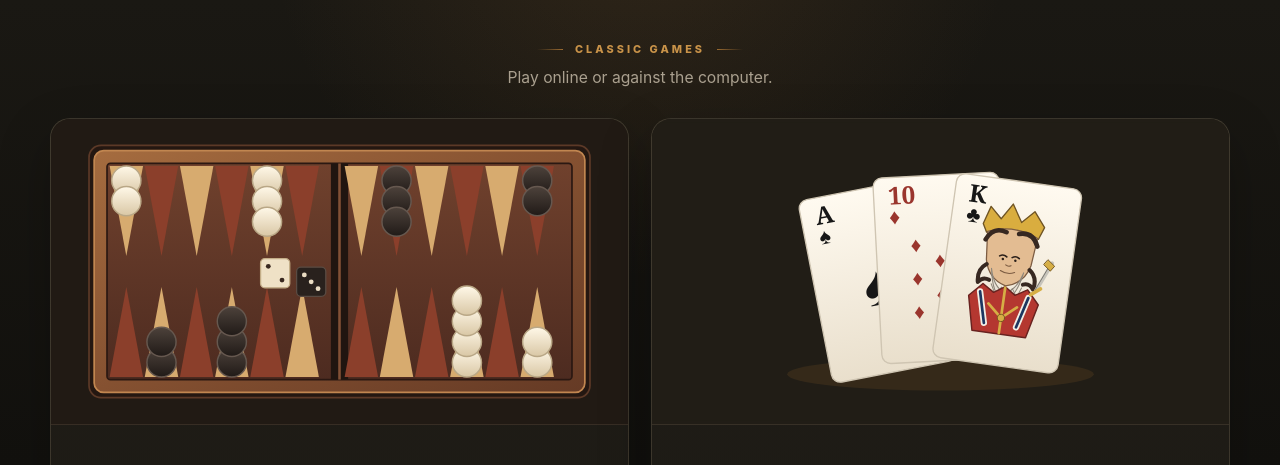
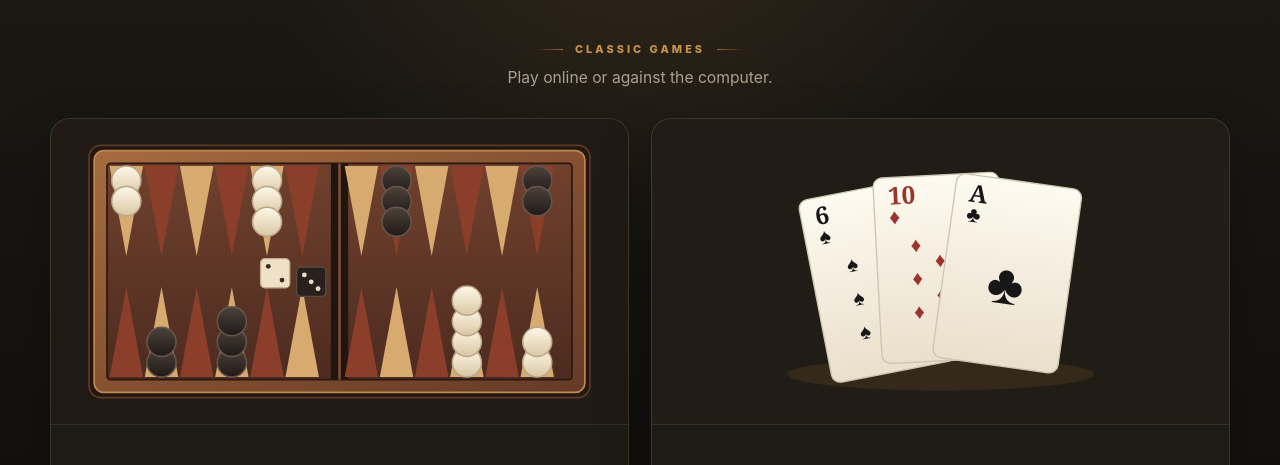
Before and after one commit to gh50/games-portal, a plain HTML site: page vm/public/index.html in a window 1280 px wide. Shown: the top 465 px of the page. Drawn offline with Linux system fonts and the light colour scheme.

Commit message:
Replace Preferans king with numbered and ace cards

```diff
--- a/vm/public/index.html
+++ b/vm/public/index.html
@@ -47,31 +47,20 @@
           <svg class="cards" viewBox="0 0 640 330" role="presentation" shape-rendering="geometricPrecision">
             <defs><linearGradient id="paper" x1="0" y1="0" x2="0" y2="1"><stop offset="0" stop-color="#fffaf0"/><stop offset="1" stop-color="#e9dfcc"/></linearGradient></defs>
             <rect width="640" height="330" fill="#211d16"/><ellipse cx="320" cy="279" rx="170" ry="18" fill="#9c692f" opacity=".16"/>
-            <g transform="translate(180 72) rotate(-11 70 103)"><rect width="140" height="206" rx="10" fill="url(#paper)" stroke="#cfc5b2" stroke-width="1.5"/><text x="16" y="30" class="card-rank">A</text><text x="16" y="52" class="card-suit black">♠</text><text x="70" y="130" text-anchor="middle" class="card-center black">♠</text></g>
+            <g transform="translate(180 72) rotate(-11 70 103)">
+              <rect width="140" height="206" rx="10" fill="url(#paper)" stroke="#cfc5b2" stroke-width="1.5"/>
+              <text x="16" y="30" class="card-rank">6</text><text x="16" y="52" class="card-suit black">♠</text>
+              <g class="pip black" text-anchor="middle">
+                <text x="46" y="88">♠</text><text x="94" y="88">♠</text>
+                <text x="46" y="126">♠</text><text x="94" y="126">♠</text>
+                <text x="46" y="164">♠</text><text x="94" y="164">♠</text>
+              </g>
+            </g>
             <g transform="translate(250 58) rotate(-3 70 103)"><rect width="140" height="206" rx="10" fill="url(#paper)" stroke="#cfc5b2" stroke-width="1.5"/><text x="16" y="30" class="card-rank red">10</text><text x="16" y="52" class="card-suit red">♦</text><g class="pip red" text-anchor="middle"><text x="44" y="84">♦</text><text x="96" y="84">♦</text><text x="44" y="121">♦</text><text x="96" y="121">♦</text><text x="44" y="158">♦</text><text x="96" y="158">♦</text><text x="70" y="102">♦</text><text x="70" y="140">♦</text></g></g>
             <g transform="translate(324 64) rotate(8 70 103)">
-              <rect width="140" height="206" rx="10" fill="url(#paper)" stroke="#cfc5b2" stroke-width="1.5"/><text x="16" y="30" class="card-rank">K</text><text x="16" y="52" class="card-suit black">♣</text>
-              <g transform="translate(70 108)" stroke-linejoin="round" stroke-linecap="round">
-                <!-- compact traditional face-card king: crown, curled hair, ruff, robe, sword -->
-                <path d="M-34-56L-28-76L-15-64L-4-82L8-63L21-77L34-61L29-47L-29-47Z" fill="#d9ad3f" stroke="#6f5424" stroke-width="1.5"/>
-                <path d="M-28-48Q0-60 28-48L25-17Q20 4 0 9Q-20 4-25-17Z" fill="#e3bc92" stroke="#7c5c42" stroke-width="1.4"/>
-                <path d="M-29-39Q-22-55-7-50M29-39Q22-55 7-50" fill="none" stroke="#372821" stroke-width="5"/>
-                <path d="M-24-12Q-34-5-31 9Q-26 2-19 5M24-12Q34-5 31 9Q26 2 19 5" fill="none" stroke="#372821" stroke-width="4.5"/>
-                <path d="M-11-23Q-7-26-3-23M3-23Q7-26 11-23" fill="none" stroke="#2b201a" stroke-width="1.8"/>
-                <circle cx="-7" cy="-20" r="1.4" fill="#2b201a"/><circle cx="7" cy="-20" r="1.4" fill="#2b201a"/>
-                <path d="M-3-14Q0-12 3-14M-8-7Q0-3 8-7" fill="none" stroke="#7c5c42" stroke-width="1.2"/>
-                <path d="M-18-8Q-13 12 0 17Q13 12 18-8Q13 22 0 25Q-13 22-18-8Z" fill="#e9e2d6" stroke="#8d867a" stroke-width="1.2"/>
-                <path d="M-16 9L-10 20L-4 11L2 22L8 11L14 20L18 9" fill="none" stroke="#8d867a" stroke-width="1.1"/>
-                <path d="M-39 25L-25 10L-12 18L0 10L12 18L25 10L39 25L30 63H-30Z" fill="#b43730" stroke="#68221f" stroke-width="1.6"/>
-                <path d="M-27 19L-18 53M27 19L18 53" stroke="#f2eee5" stroke-width="7"/>
-                <path d="M-27 19L-18 53M27 19L18 53" stroke="#1d3660" stroke-width="3"/>
-                <path d="M0 11V62M-16 31L0 45L16 31" fill="none" stroke="#d6ae45" stroke-width="3"/>
-                <circle cx="0" cy="45" r="4" fill="#d6ae45" stroke="#74551f" stroke-width="1"/>
-                <path d="M34 10L48-23" stroke="#c7c4bb" stroke-width="4"/>
-                <path d="M32 12L45-19" stroke="#78756f" stroke-width="1"/>
-                <path d="M43-26L51-20L47-14L39-20Z" fill="#d6ae45" stroke="#74551f" stroke-width="1"/>
-                <path d="M29 15L39 7" stroke="#d6ae45" stroke-width="4"/>
-              </g>
+              <rect width="140" height="206" rx="10" fill="url(#paper)" stroke="#cfc5b2" stroke-width="1.5"/>
+              <text x="16" y="30" class="card-rank">A</text><text x="16" y="52" class="card-suit black">♣</text>
+              <text x="70" y="137" text-anchor="middle" class="card-center black">♣</text>
             </g>
           </svg>
         </div>
```
